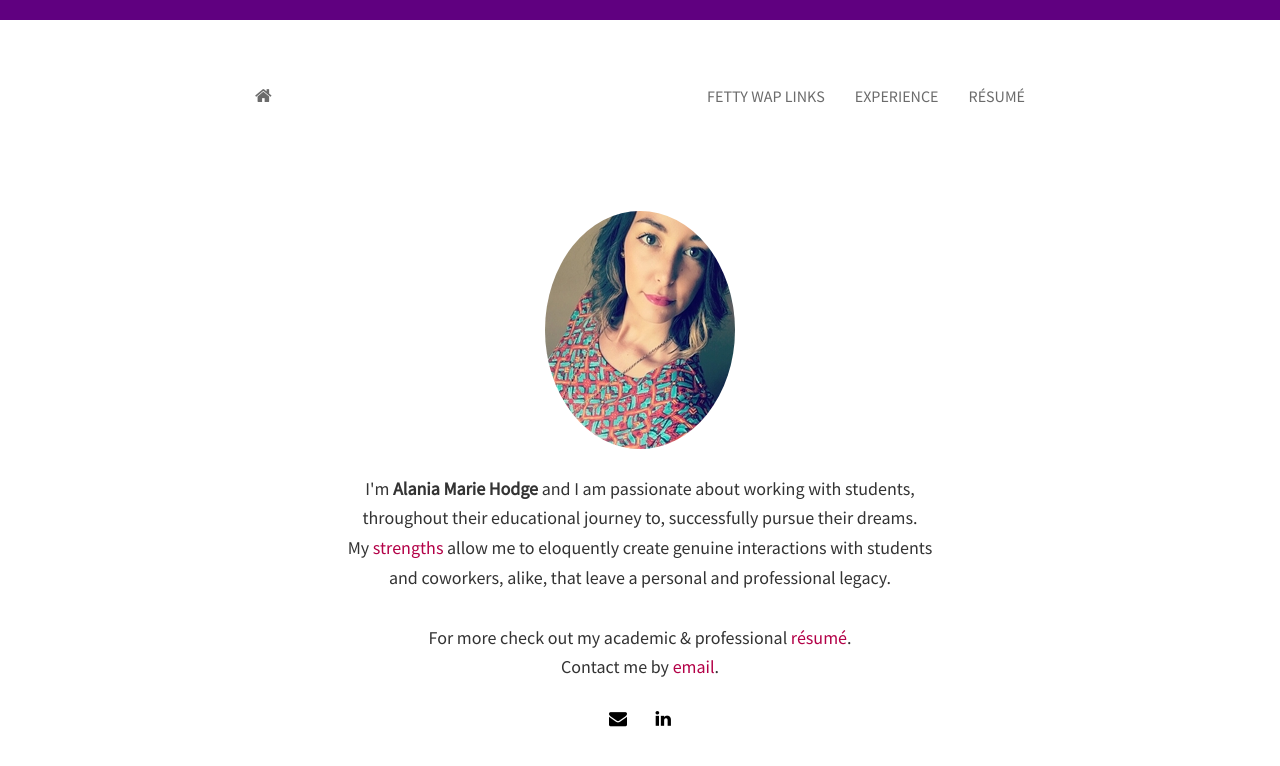
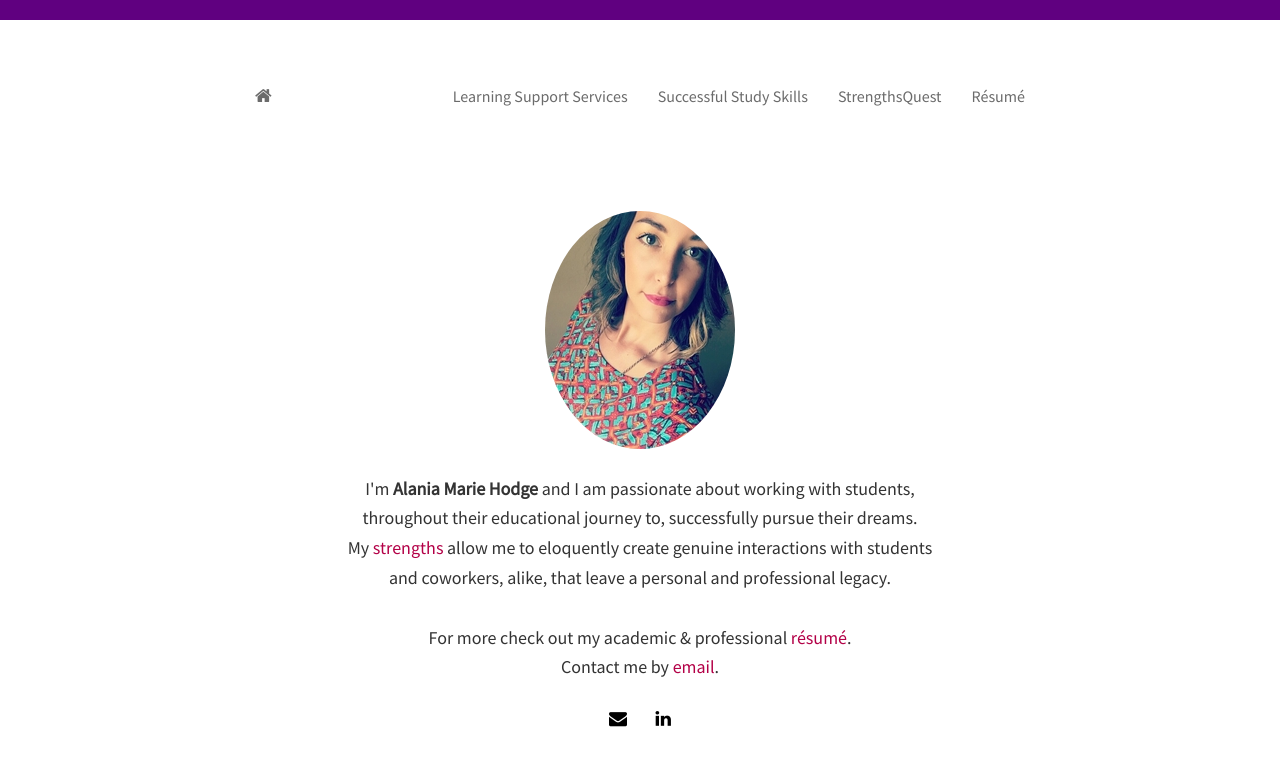
Before and after one commit to alaniahodge/alaniahodge.github.io, a Jekyll site: the page built from index.html, in a window 1280 px wide. Shown: the top 766 px of the page. Built offline with Jekyll 4.4.1, drawn with Linux system fonts in a browser that asks for light colours; nearby versions of some CDN libraries; the list of posts is cut into pages by our own code.

Commit message:
fixed broken links

```diff
--- a/_includes/header.html
+++ b/_includes/header.html
@@ -5,9 +5,10 @@
     </div>
     <div id="navbar">
       <ul class="nav navbar-nav navbar-right">
-        <li><a href="{{ site.baseurl }}">FETTY WAP LINKS</a></li>
-        <li><a href="{{ site.baseurl }}">EXPERIENCE</a></li>
-        <li><a href="{{ site.baseurl }}resume.html">RÉSUMÉ</a></li>
+        <li><a href="{{ site.baseurl }}learning.html">Learning Support Services</a></li>
+        <li><a href="{{ site.baseurl }}studyskills.html">Successful Study Skills</a></li>
+        <li><a href="{{ site.baseurl }}strengths.html">StrengthsQuest</a></li>
+        <li><a href="{{ site.baseurl }}resume.html">Résumé</a></li>
       </ul>
     </div>
   </div>
```
